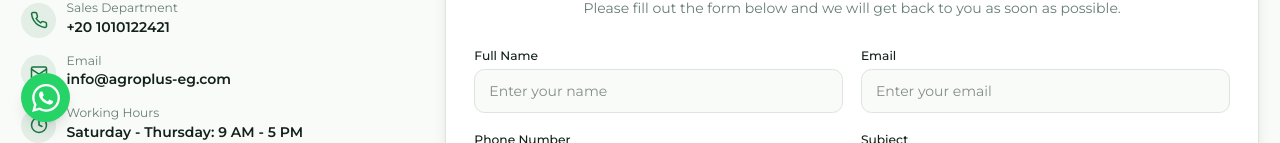
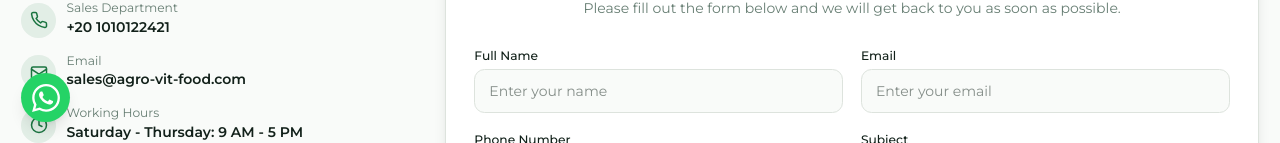
Before and after one commit to neovidiatech-eng/Agro-vit, a Next.js app: page /contact in a window 1280 px wide. Shown: the part 657-800 px from the top of the page. Built offline with nearby package versions, Linux system fonts and the light colour scheme.

Commit message:
fix: update contact email addresses and links across navigation, footer, and contact page

```diff
--- a/src/app/contact/page.tsx
+++ b/src/app/contact/page.tsx
@@ -86,8 +86,8 @@ const Contact = () => {
                   {
                     icon: Mail,
                     label: t("contact.info.email"),
-                    value: "info@agroplus-eg.com",
-                    href: "mailto:info@agroplus-eg.com",
+                    value: "sales@agro-vit-food.com",
+                    href: "mailto:http://sales.agro-plus.net/",
                   },
                   {
                     icon: Clock,
--- a/src/components/Footer.tsx
+++ b/src/components/Footer.tsx
@@ -154,7 +154,7 @@ const Footer = () => {
                 <span dir="ltr">+20 1010122421</span>
               </a>
               <a
-                href="mailto:info@agroplus-eg.com"
+                href="mailto:http://sales.agro-plus.net/"
                 className="flex items-center gap-2 text-primary-foreground/80 hover:text-gold transition-colors text-sm"
               >
                 <Mail size={16} />
--- a/src/components/Navbar.tsx
+++ b/src/components/Navbar.tsx
@@ -54,7 +54,7 @@ const Navbar = () => {
               <span dir="ltr">+20 1010122421</span>
             </a>
             <a
-              href="sales@agro-vit-food.com"
+              href="mailto:http://sales.agro-plus.net/"
               className="hidden sm:flex items-center gap-1 hover:text-gold transition-colors"
             >
               <Mail size={14} />
```
